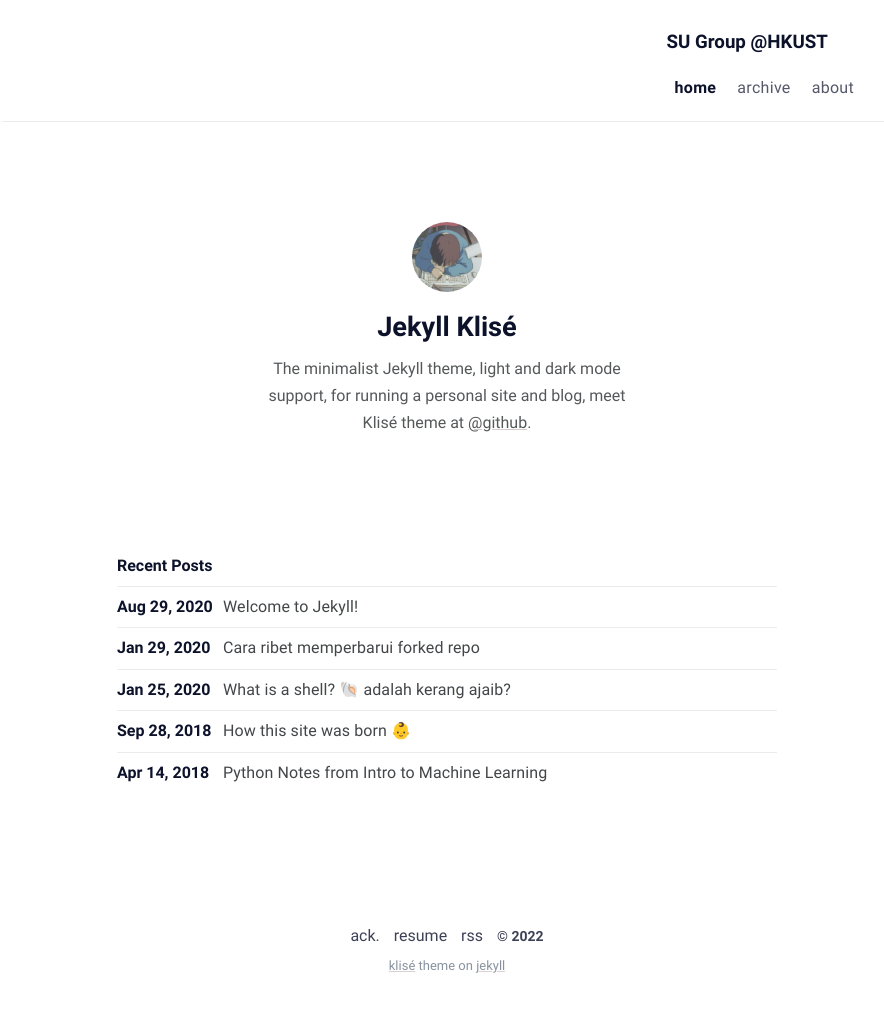
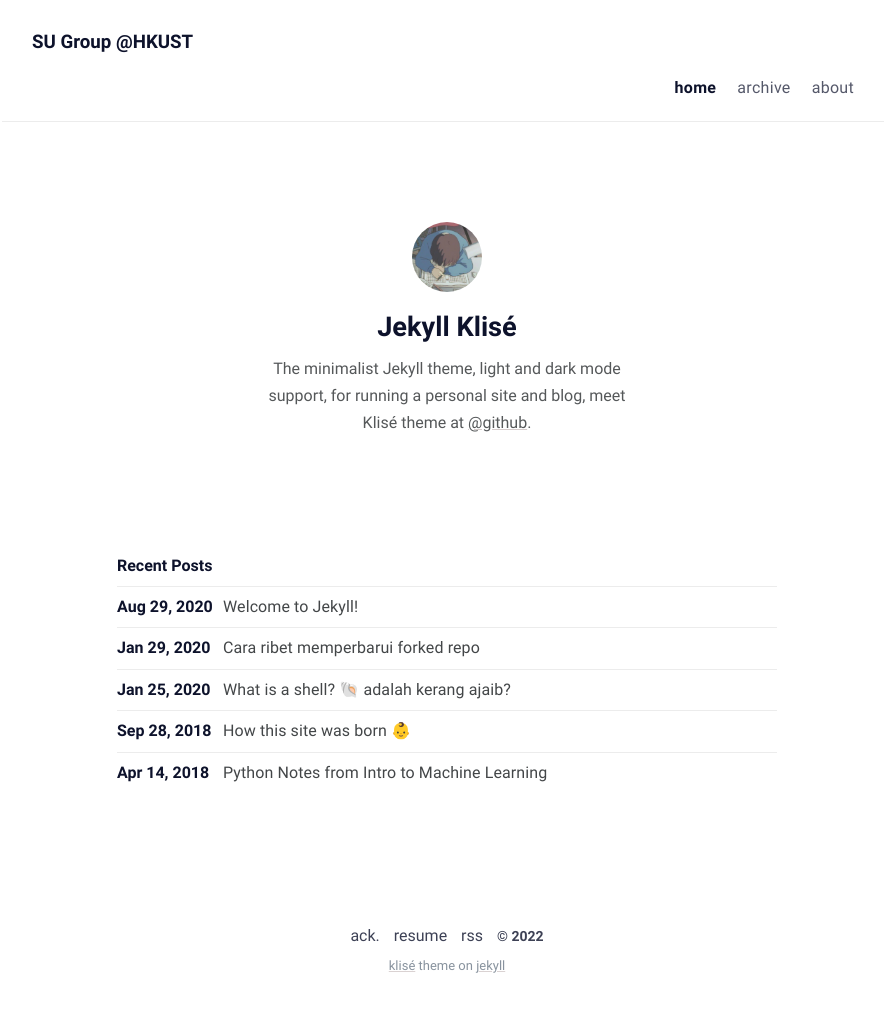
Before and after one commit to WeiSu-MAE/weisu-mae.github.io, a Jekyll site: the page built from index.md, in a window 1280 px wide. Shown: the whole page, without its empty margins (193-1077 px from the left). Built offline with Jekyll 4.4.1, drawn with Linux system fonts in a browser that asks for light colours.

Commit message:
Update navbar.html

```diff
--- a/_includes/navbar.html
+++ b/_includes/navbar.html
@@ -1,4 +1,4 @@
-<div class="navbar" role="navigation">
+<div class="navbar" role="navigation"><div><h3>SU Group @HKUST</h3></div>
   <nav class="menu">
     <input type="checkbox" id="menu-trigger" class="menu-trigger" />
     <label for="menu-trigger">
```
Also changed, not shown: other parts of _includes/navbar.html (+0 -1 lines).
